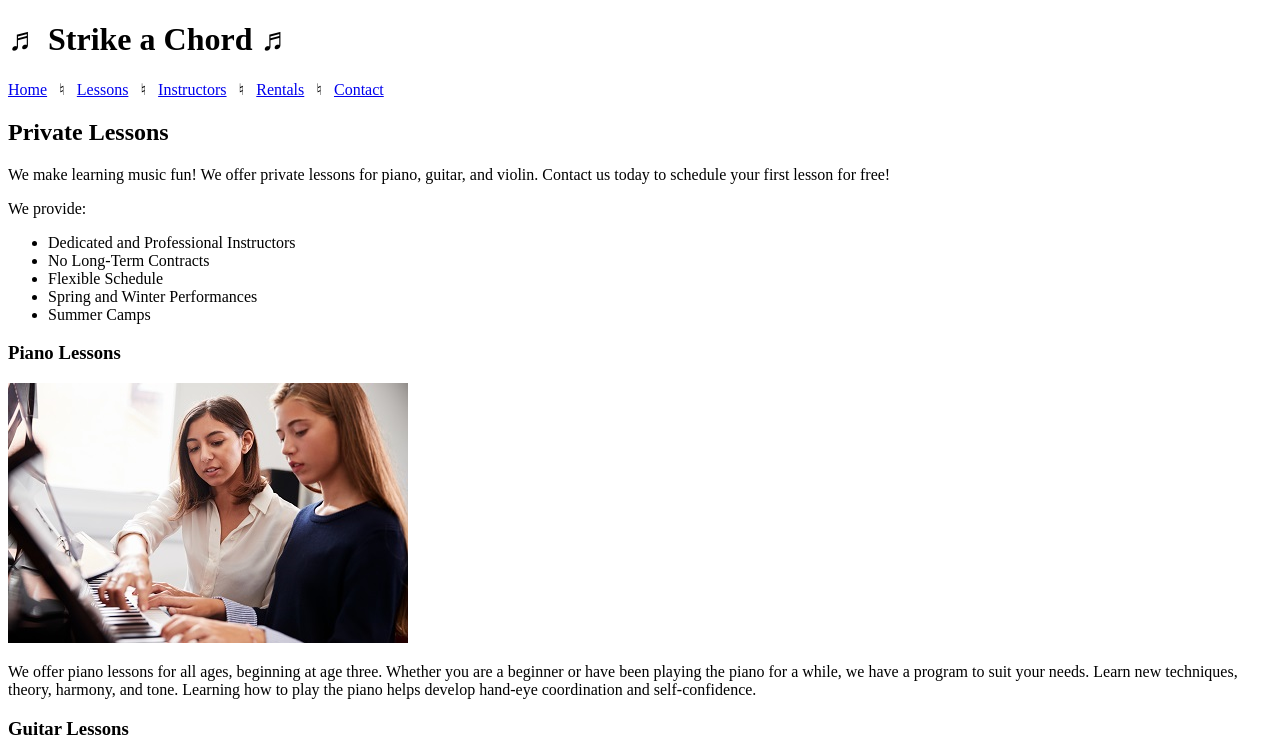
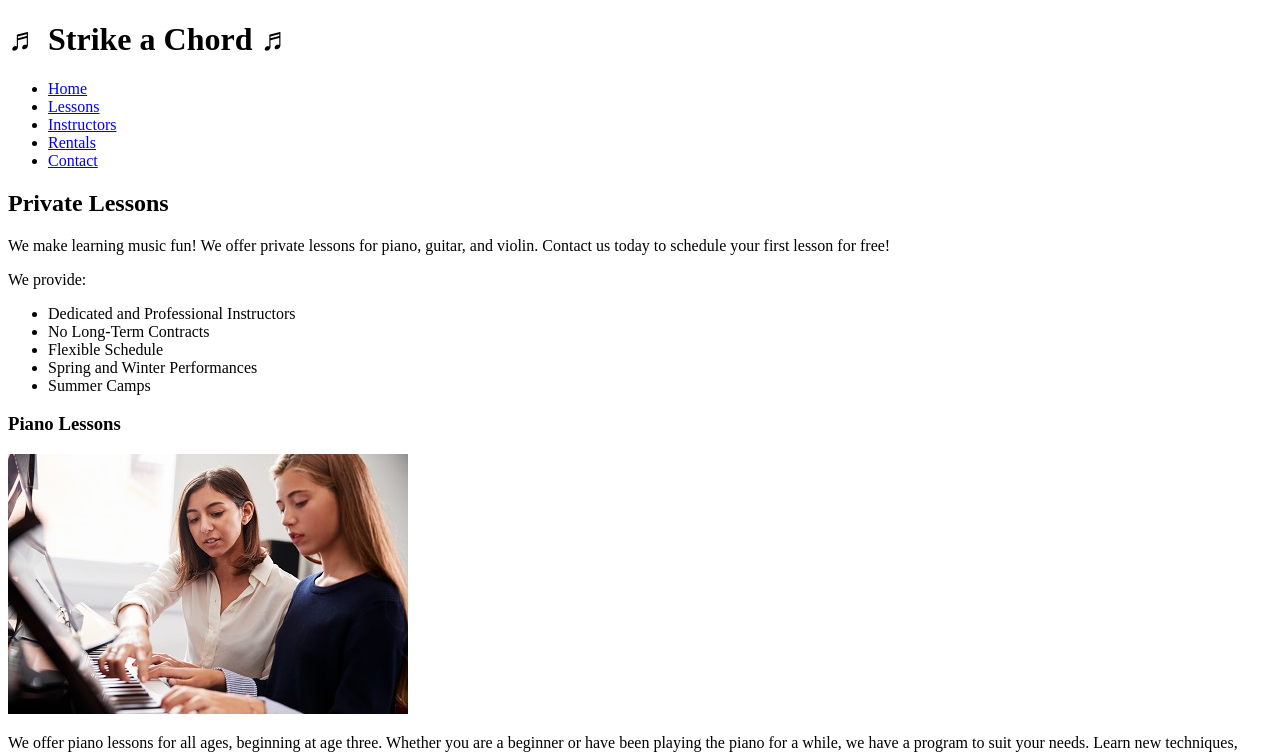
Before and after one commit to 144Fa22/ch4lab1-CamSund02, a plain HTML site: page lessons.html in a window 1280 px wide. Shown: the top 753 px of the page. Drawn offline with Linux system fonts and the light colour scheme.

Commit message:
Lab
Lab work complete

```diff
--- a/lessons.html
+++ b/lessons.html
@@ -16,11 +16,13 @@
 	</header>
 
 	<nav>
-		<p><a href="index.html">Home</a> &nbsp; &#9838; &nbsp;
-		<a href="lessons.html">Lessons</a> &nbsp; &#9838; &nbsp;
-		<a href="instructors.html">Instructors</a> &nbsp; &#9838; &nbsp;
-		<a href="rentals.html">Rentals</a> &nbsp; &#9838; &nbsp;
-		<a href="contact.html">Contact</a></p>
+		<ul>
+		<li><a href="index.html">Home</a></li>
+		<li><a href="lessons.html">Lessons</a></li>
+		<li><a href="instructors.html">Instructors</a></li>
+		<li><a href="rentals.html">Rentals</a> </li>
+		<li><a href="contact.html">Contact</a></li>
+	</ul>
 	</nav>
 
 	<!-- Use the main area to add the main content to the webpage -->
@@ -44,7 +46,7 @@
         <div id="piano">
 
             <h3>Piano Lessons</h3>
-            <img src="images/piano-lesson.jpg" alt="piano teacher and student sitting at a piano" height="260" width="400">
+            <img src="images/piano-lesson.jpg" alt="piano teacher and student sitting at a piano">
             <p>We offer piano lessons for all ages, beginning at age three. Whether you are a beginner or have been playing the piano for a while, we have a program to suit your needs. Learn new techniques, theory, harmony, and tone. Learning how to play the piano helps develop hand-eye coordination and self-confidence.</p>
 
         </div>
@@ -52,7 +54,7 @@
         <div id="guitar">
 
             <h3>Guitar Lessons</h3>
-            <img src="images/child-guitar.jpg" alt="child with a smile holding a guitar" height="260" width="400">
+            <img src="images/child-guitar.jpg" alt="child with a smile holding a guitar">
             <p>We teach acoustic guitar, electric guitar, bass guitar, and ukulele. We have guitar lessons for beginners, intermediate players, and advanced players. Improve your skills with weekly lessons. Learn new tips and techniques from experienced instructors. We also have a rock band program that you can join!</p>
 
         </div>
@@ -60,7 +62,7 @@
         <div id="violin">
 
             <h3>Violin Lessons</h3>
-            <img src="images/woman-violin.jpg" alt="woman playing the violin" height="260" width="400">
+            <img src="images/woman-violin.jpg" alt="woman playing the violin">
             <p>We offer violin lessons for all ages, beginning at age six. Our violin lessons include a variety of music styles, from fiddle to classical. Our instructors will help you fine-tune techniques and accomplish your musical goals. We work with you to create a customized program, tailored to your needs.</p>
 
         </div>
```
Also changed, not shown: contact.html (+8 -6 lines), index.html (+7 -5 lines), template.html (+7 -5 lines).
